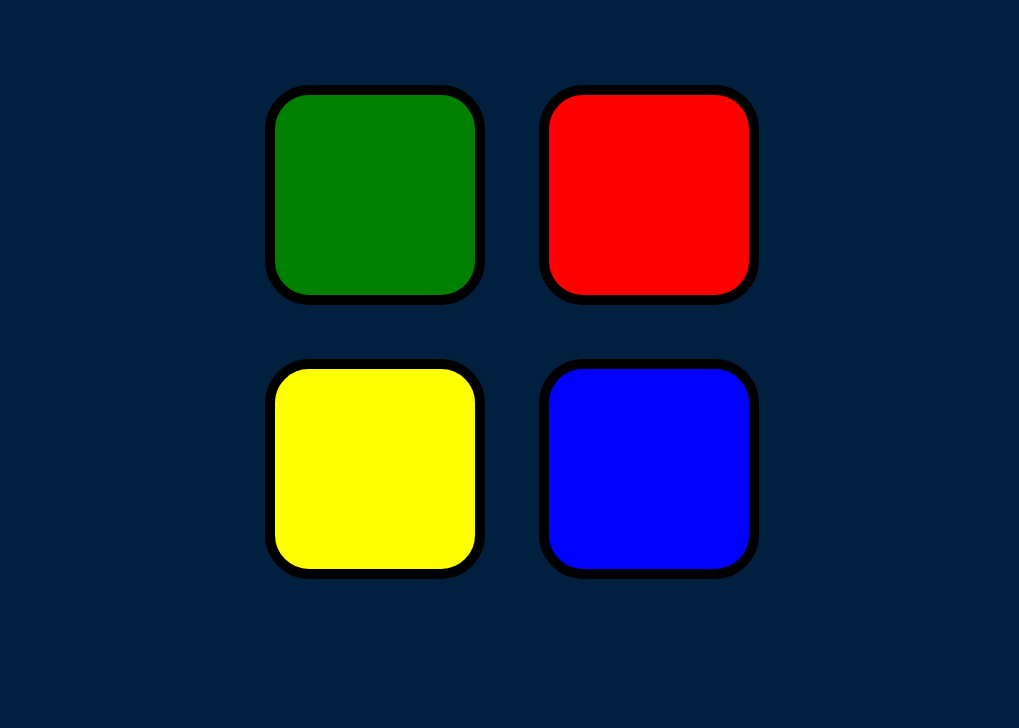
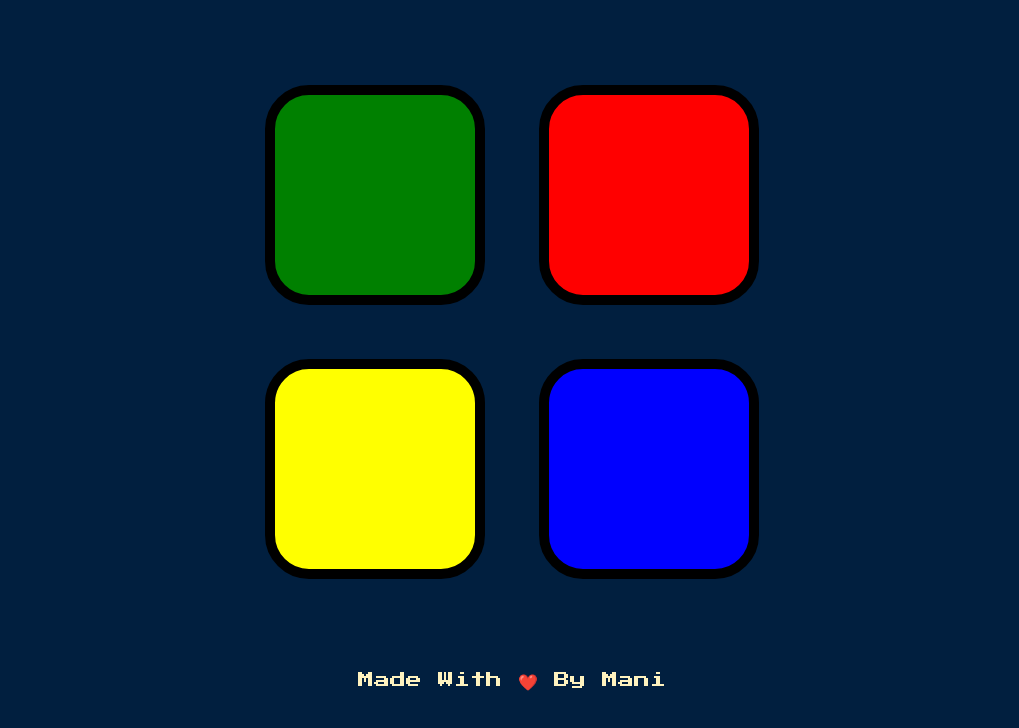
Before and after one commit to manirastegari/Simon-Game-Challenge-Starting-Files, a plain HTML site: page index.html in a window 1280 px wide. Shown: the part 114-842 px from the top of the page, without its empty margins (128-1147 px from the left). Before the commit the page ends 800 px from the top, so only its background shows below. Drawn offline with nearby package versions, Linux system fonts and the light colour scheme.

Commit message:
finalCommit

```diff
--- a/index.html
+++ b/index.html
@@ -37,5 +37,5 @@
 <script src="https://ajax.googleapis.com/ajax/libs/jquery/3.6.3/jquery.min.js"></script>
 <script src="game.js" charset="utf-8"></script>
 </body>
-
+<footer id="footer-text">Made With ❤️ By Mani</footer>
 </html>
--- a/styles.css
+++ b/styles.css
@@ -6,6 +6,13 @@ body {
 #level-title {
   font-family: 'Press Start 2P', cursive;
   font-size: 3rem;
+  margin:  5%;
+  color: #FEF2BF;
+}
+
+#footer-text {
+  font-family: 'Press Start 2P', cursive;
+  font-size: 1rem;
   margin:  5%;
   color: #FEF2BF;
 }
```
Also changed, not shown: 1 other file.
